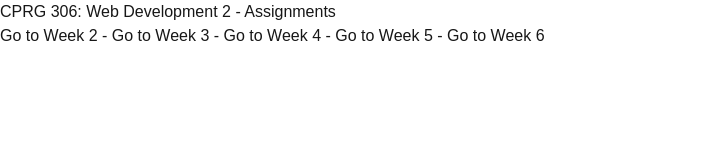
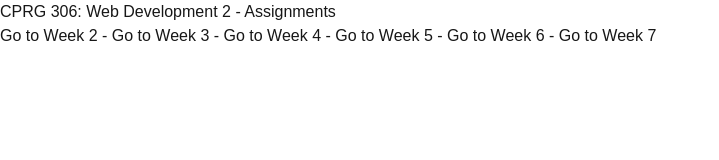
Before and after one commit to Jasleen-Kaur77/cprg306-assignments, a Next.js app: page / in a window 1280 px wide. Shown: the top 160 px of the page, without its empty margins (0-719 px from the left). Built offline with nearby package versions, Linux system fonts and the light colour scheme.

Commit message:
Add link of week-7

```diff
--- a/app/page.js
+++ b/app/page.js
@@ -9,6 +9,7 @@ export default function Page() {
       <Link href="/week-4"> - Go to Week 4</Link>
       <Link href="/week-5"> - Go to Week 5</Link>
       <Link href="/week-6"> - Go to Week 6</Link>
+      <Link href="/week-7"> - Go to Week 7</Link>
     </main>
   );
 }
```
